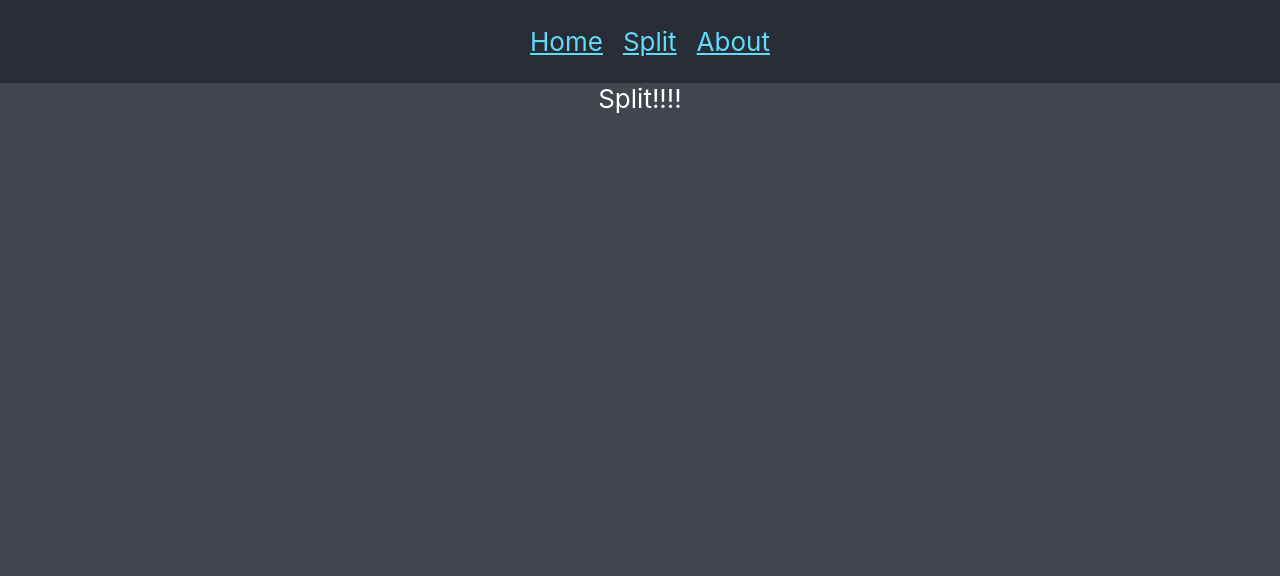
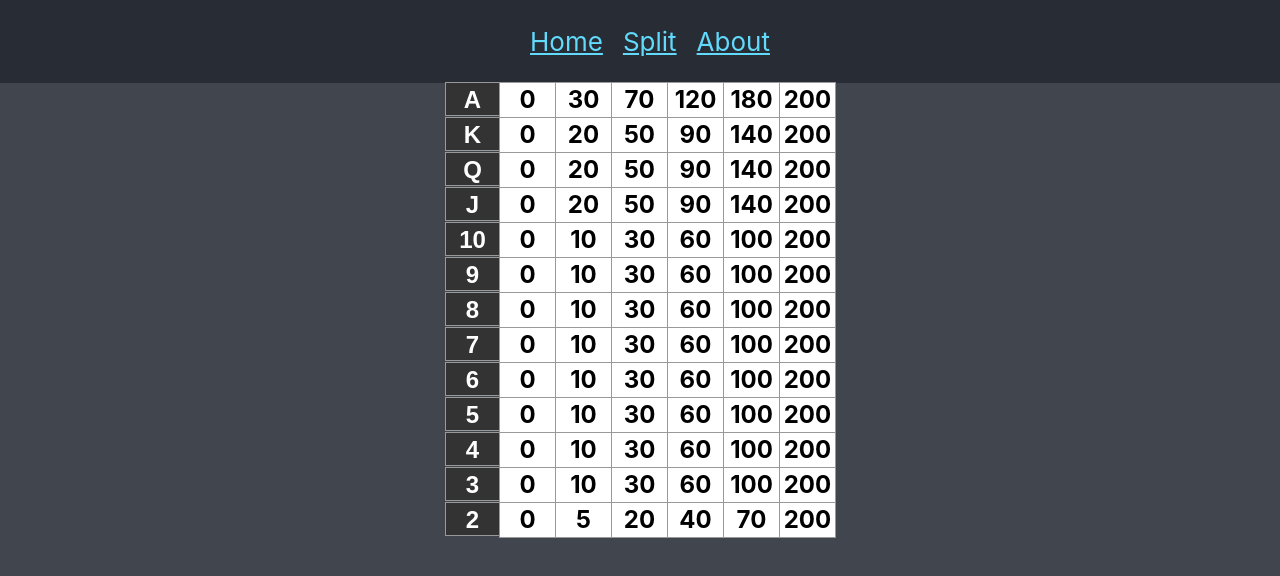
Before and after one commit to TyrenDe/game-scorecards, a React (Create React App) app: page /#/split in a window 1280 px wide. Shown: the top 576 px of the page. Built offline with nearby package versions, Linux system fonts and the light colour scheme.

Commit message:
Sample start for split board

```diff
--- a/src/About.tsx
+++ b/src/About.tsx
@@ -1,6 +1,5 @@
 import * as React from "react";
 import BasePage from "./BasePage";
-import "./App.css";
 
 class About extends BasePage {
   public getPageName(): string {
@@ -10,7 +9,7 @@ class About extends BasePage {
   render() {
     return (
       <div>
-        About the site!
+        This site was created by Shane DeSerannoa and Donald Gill to aid in game scoring.
       </div>
     );
   }
--- a/src/BasePage.tsx
+++ b/src/BasePage.tsx
@@ -1,5 +1,4 @@
 import * as React from "react";
-import "./App.css";
 
 abstract class BasePage<P = {}, S = {}, SS = any> extends React.Component<P, S, SS> {
   public abstract getPageName(): string;
@@ -7,14 +6,6 @@ abstract class BasePage<P = {}, S = {}, SS = any> extends React.Component<P, S,
   componentDidMount() {
     document.title="Game Scorecards: " + this.getPageName();
   }
-
-  render() {
-    return (
-      <div>
-        Split!!!!
-      </div>
-    );
-  }
 };
 
 export default BasePage;
--- a/src/Header.tsx
+++ b/src/Header.tsx
@@ -1,6 +1,5 @@
 import * as React from "react";
 import { Link } from "react-router-dom";
-import "./App.css";
 
 class Header extends React.Component {
   render() {
--- a/src/Home.tsx
+++ b/src/Home.tsx
@@ -1,6 +1,5 @@
 import * as React from "react";
 import BasePage from "./BasePage";
-import "./App.css";
 
 class Home extends BasePage {
   public getPageName(): string {
@@ -10,7 +9,7 @@ class Home extends BasePage {
   render() {
     return (
       <div>
-        HOME PAGE!
+        <p>This is the home page where we provide useful details.</p>
       </div>
     );
   }
--- a/src/Main.tsx
+++ b/src/Main.tsx
@@ -1,10 +1,8 @@
 import * as React from "react";
 import { Switch, Route } from "react-router-dom";
 import Home from "./Home";
-import Split from "./Split";
+import Split from "./Split/Split";
 import About from "./About";
-
-import "./App.css";
 
 class Main extends React.Component {
   render() {
--- /dev/null
+++ b/src/Split/Split.css
@@ -0,0 +1,37 @@
+.splitSquareHeader {
+  background: #333;
+  color: #fff;
+  border: 1px solid #999;
+  float: left;
+  font-size: 24px;
+  font-weight: bold;
+  line-height: 34px;
+  height: 34px;
+  margin-right: -1px;
+  margin-top: -1px;
+  padding: 0;
+  text-align: center;
+  width: 55px;
+}
+
+.splitSquare {
+  background: #fff;
+  border: 1px solid #999;
+  float: left;
+  font-size: 24px;
+  font-weight: bold;
+  line-height: 34px;
+  height: 34px;
+  margin-right: -1px;
+  margin-top: -1px;
+  padding: 0;
+  text-align: center;
+  width: 55px;
+  color :black;
+}
+
+.splitRow:after {
+  clear: both;
+  content: "";
+  display: table;
+}
--- a/src/Split.tsx
+++ b/src/Split/Split.tsx
@@ -1,6 +1,8 @@
 import * as React from "react";
-import BasePage from "./BasePage";
-import "./App.css";
+import BasePage from "../BasePage";
+import SplitBoard from "./SplitBoard";
+
+import "./Split.css";
 
 class Split extends BasePage {
   public getPageName(): string {
@@ -9,9 +11,7 @@ class Split extends BasePage {
 
   render() {
     return (
-      <div>
-        Split!!!!
-      </div>
+      <SplitBoard/>
     );
   }
 };
--- /dev/null
+++ b/src/Split/SplitBoard.tsx
@@ -0,0 +1,119 @@
+import * as React from "react";
+
+enum CardRank {
+  Ace,
+  King,
+  Queen,
+  Jack,
+  Ten,
+  Nine,
+  Eight,
+  Seven,
+  Six,
+  Five,
+  Four,
+  Three,
+  Two,
+};
+
+interface IRowProp {
+  rank: CardRank;
+};
+
+interface IRowState {
+  selected?: number;
+}
+
+export interface IBoardState {
+  negatives: number,
+};
+
+class BoardRow extends React.Component<IRowProp, IRowState> {
+  constructor(props: IRowProp) {
+    super(props);
+
+    this.state = {
+      selected: 0,
+    };
+  }
+
+  getRankString(): string {
+    switch (this.props.rank) {
+      case CardRank.Ace: return "A";
+      case CardRank.King: return "K";
+      case CardRank.Queen: return "Q";
+      case CardRank.Jack: return "J";
+      case CardRank.Ten: return "10";
+      case CardRank.Nine: return "9";
+      case CardRank.Eight: return "8";
+      case CardRank.Seven: return "7";
+      case CardRank.Six: return "6";
+      case CardRank.Five: return "5";
+      case CardRank.Four: return "4";
+      case CardRank.Three: return "3";
+      case CardRank.Two: return "2";
+      default: return "";
+    }
+  }
+
+  getRankValues(): number[] {
+    switch (this.props.rank) {
+      case CardRank.Ace: return [0, 30, 70, 120, 180, 200];
+      case CardRank.King:
+      case CardRank.Queen:
+      case CardRank.Jack:
+        return [0, 20, 50, 90, 140, 200];
+      case CardRank.Ten:
+      case CardRank.Nine:
+      case CardRank.Eight:
+      case CardRank.Seven:
+      case CardRank.Six:
+      case CardRank.Five:
+      case CardRank.Four:
+      case CardRank.Three:
+        return [0, 10, 30, 60, 100, 200];
+      case CardRank.Two: return [0, 5, 20, 40, 70, 200];
+      default: return [];
+    }
+  }
+
+  render() {
+    let values = this.getRankValues();
+
+    return (
+      <div className="splitRow">
+        <button className="splitSquareHeader" onClick={() => { this.setState({ selected: 0 }) }}>{this.getRankString()}</button>
+        <div className="splitSquare">{values[0]}</div>
+        <div className="splitSquare">{values[1]}</div>
+        <div className="splitSquare">{values[2]}</div>
+        <div className="splitSquare">{values[3]}</div>
+        <div className="splitSquare">{values[4]}</div>
+        <div className="splitSquare">{values[5]}</div>
+      </div>
+    );
+  }
+};
+
+class Split extends React.Component {
+  render() {
+    return (
+      <div>
+        <BoardRow rank={CardRank.Ace} />
+        <BoardRow rank={CardRank.King} />
+        <BoardRow rank={CardRank.Queen} />
+        <BoardRow rank={CardRank.Jack} />
+        <BoardRow rank={CardRank.Ten} />
+        <BoardRow rank={CardRank.Nine} />
+        <BoardRow rank={CardRank.Eight} />
+        <BoardRow rank={CardRank.Seven} />
+        <BoardRow rank={CardRank.Six} />
+        <BoardRow rank={CardRank.Five} />
+        <BoardRow rank={CardRank.Four} />
+        <BoardRow rank={CardRank.Three} />
+        <BoardRow rank={CardRank.Two} />
+      </div>
+    );
+  }
+};
+
+export default Split;
```
